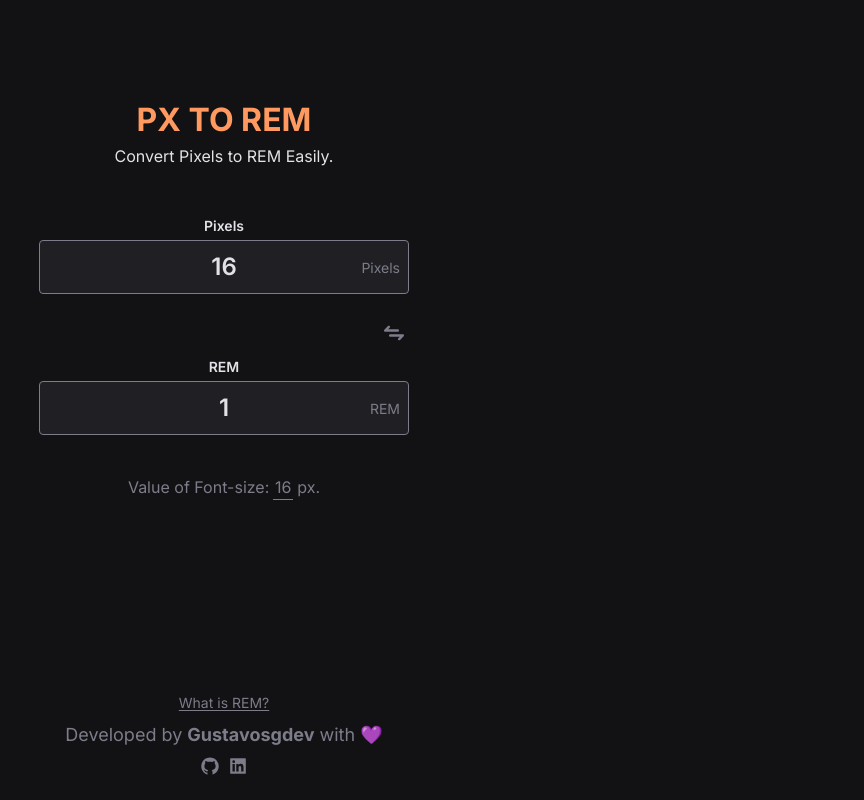
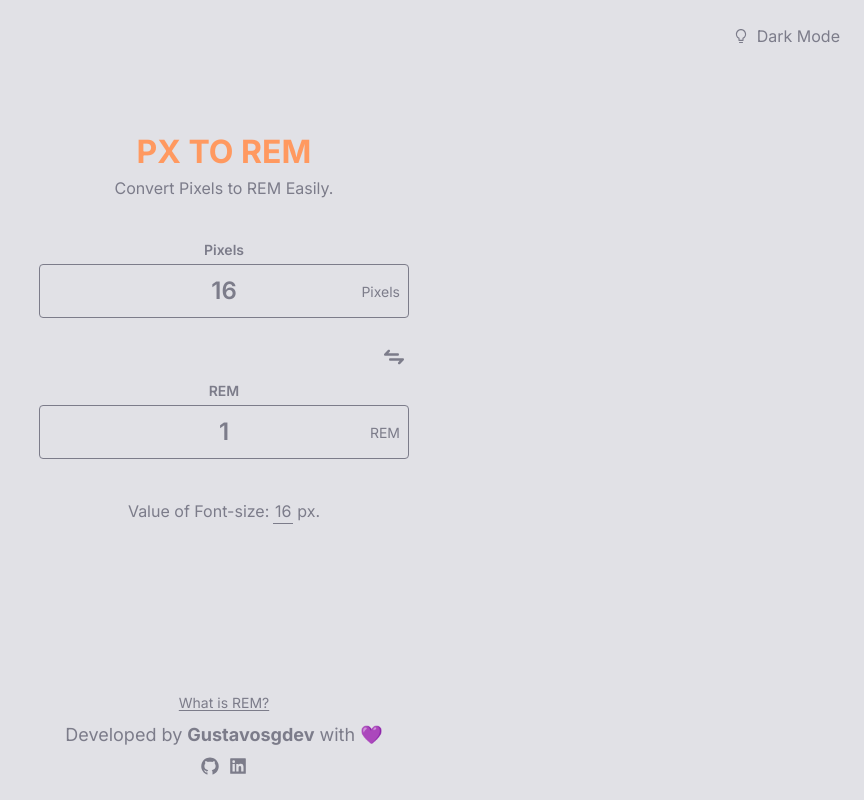
Before and after one commit to gust4br/px-to-rem, a React (Vite) app: page / in a window 1280 px wide. Shown: the whole page, without its empty margins (416-1280 px from the left). Built offline with nearby package versions, Linux system fonts and the light colour scheme.

Commit message:
feat: Light mode & Header/Footer Components

```diff
--- a/src/App.tsx
+++ b/src/App.tsx
@@ -1,7 +1,9 @@
 import { useEffect, useState } from "react";
-import { AiFillGithub, AiFillLinkedin } from "react-icons/ai";
 import { CgArrowsExchangeAlt } from "react-icons/cg";
 import { TextInput } from "./components";
+import { Footer } from "./components/Footer";
+import { Header } from "./components/Header";
+import { useTheme } from "./contexts/ThemeContext";
 
 export function App() {
   const [pixelsValue, setPixelsValue] = useState(16);
@@ -9,6 +11,7 @@ export function App() {
   const [hasChanged, setHasChanged] = useState('Pixels');
   const [remFontsize, setRemFontsize] = useState(16);
   const [remIsFirst, setRemIsFirst] = useState(false);
+  const { theme, setTheme } = useTheme();
 
   function handlePixelValueChange(value: number){
     setPixelsValue(value);
@@ -34,11 +37,8 @@ export function App() {
   }, [pixelsValue, remValue, remFontsize]);
 
   return (
-    <div className="grid grid-cols-1 grid-rows-[12fr, 3fr, 1fr] items-center justify-between w-screen h-screen">
-      <header className="flex flex-col items-center justify-end h-full">
-        <h1 className="text-orange-900 text-2xl font-bold text-center">PX TO REM</h1>
-        <p className="text-gray-100 text-sm text-center">Convert Pixels to REM Easily.</p>
-      </header>
+    <div className={`${theme} grid grid-cols-1 grid-rows-[12fr, 3fr, 1fr] items-center justify-between w-screen h-screen`}>
+      <Header />
       <main className="flex flex-col items-center justify-center">
         <div className={`flex ${remIsFirst ? 'flex-col-reverse' : 'flex-col'} gap-4 text-gray-400 w-fit`}>
           <TextInput name="Pixels" valueHandler={handlePixelValueChange} value={pixelsValue} handleChangedInput={handleChangedInput} />
@@ -66,24 +66,7 @@ export function App() {
           px.
         </label>
       </main>
-      <footer className="w-screen flex flex-col justify-end items-center gap-2 p-6 h-full">
-        <a
-        className="text-gray-400 text-xs text-center underline underline-offset-2 mt-6"
-        href="https://www.freecodecamp.org/news/what-is-rem-in-css/"
-        target="_blank"
-        >What is REM?</a>
-        <span className="text-gray-400 text-md">Developed by <a href="https://code-art.dev" target="_blank"><strong>Gustavosgdev</strong></a> with 💜</span>
-        <div className="flex gap-2 items-center text-gray-400 text-lg">
-          <a
-          href="https://github.com/gustavosgdev"
-          target="_blank"
-          className="hover:opacity-75 transition-opacity duration-150"><AiFillGithub /></a>
-          <a
-          href="https://www.linkedin.com/in/gustavo-da-silva-gomes-0b3b00194/"
-          target="_blank"
-          className="hover:opacity-75 transition-opacity duration-150"><AiFillLinkedin /></a>
-        </div>
-      </footer>
+      <Footer />
     </div>
   )
 }
--- /dev/null
+++ b/src/components/Footer/index.tsx
@@ -0,0 +1,24 @@
+import { AiFillGithub, AiFillLinkedin } from "react-icons/ai";
+
+export function Footer(){
+  return(
+    <footer className="w-screen flex flex-col justify-end items-center gap-2 p-6 h-full">
+    <a
+    className="text-gray-400 text-xs text-center underline underline-offset-2 mt-6"
+    href="https://www.freecodecamp.org/news/what-is-rem-in-css/"
+    target="_blank"
+    >What is REM?</a>
+    <span className="text-gray-400 text-md">Developed by <a href="https://code-art.dev" target="_blank"><strong>Gustavosgdev</strong></a> with 💜</span>
+    <div className="flex gap-2 items-center text-gray-400 text-lg">
+      <a
+      href="https://github.com/gustavosgdev"
+      target="_blank"
+      className="hover:opacity-75 transition-opacity duration-150"><AiFillGithub /></a>
+      <a
+      href="https://www.linkedin.com/in/gustavo-da-silva-gomes-0b3b00194/"
+      target="_blank"
+      className="hover:opacity-75 transition-opacity duration-150"><AiFillLinkedin /></a>
+    </div>
+  </footer>
+  )
+}
--- /dev/null
+++ b/src/components/Header/index.tsx
@@ -0,0 +1,31 @@
+import { useEffect } from "react";
+import { AiFillBulb, AiOutlineBulb } from "react-icons/ai";
+import { useTheme } from "../../contexts/ThemeContext";
+
+export function Header(){
+  const { theme, setTheme } = useTheme();
+
+  function handleChangeTheme(){
+    theme === 'dark' ? setTheme('light') : setTheme('dark');
+  }
+
+  return(
+    <header className="flex flex-col items-center justify-between h-full">
+      <div className="flex items-center w-full justify-end pr-6 pt-6">
+        <button
+        className="
+        text-gray-400
+        flex items-center
+        gap-2"
+        onClick={() => handleChangeTheme()}
+        >
+          { theme === 'dark' ? <><AiFillBulb />Light Mode</> : <><AiOutlineBulb /> Dark Mode</>}
+        </button>
+      </div>
+      <div>
+        <h1 className="text-orange-900 text-2xl font-bold text-center">PX TO REM</h1>
+        <p className="dark:text-gray-100 text-gray-400 text-sm text-center">Convert Pixels to REM Easily.</p>
+      </div>
+  </header>
+  )
+}
--- a/src/components/TextInput/index.tsx
+++ b/src/components/TextInput/index.tsx
@@ -32,12 +32,15 @@ export function TextInput({ name, valueHandler, value, handleChangedInput } : Te
       setInputNumber(value);
   }, [value]);
   return(
-    <div className="flex items-center flex-col gap-1 text-gray-100 font-semibold text-xs group">
+    <div className="flex items-center flex-col gap-1 dark:text-gray-100 text-gray-400 font-semibold text-xs group">
       <span>{name}</span>
-      <label className="flex items-center justify-between bg-gray-800 p-2 relative rounded-[4px] border border-gray-400 focus-within:bg-gray-900 " htmlFor={name}>
+      <label tabIndex={0} className="flex items-center justify-between dark:bg-gray-800 bg-gray-100 p-2 relative rounded-[4px] border border-gray-400
+      dark:focus-within:bg-gray-900
+      focus-within:bg-gray-500
+      " htmlFor={name}>
         <input
         type="number"
-        className="bg-transparent outline-none text-gray-100 text-xl text-center"
+        className="bg-transparent outline-none dark:text-gray-100 text-gray-400 text-xl text-center"
         id={name}
         value={inputNumber}
         onChange={(e) => {handleTextChange(e)}}
@@ -49,7 +52,8 @@ export function TextInput({ name, valueHandler, value, handleChangedInput } : Te
         className="
         absolute right-0 opacity-0
         group-hover:opacity-100 transition-opacity duration-500
-        hover:bg-gray-900
+        dark:hover:bg-gray-900
+        hover:bg-gray-600
         p-3
         rounded-[4px]"
         >
--- /dev/null
+++ b/src/contexts/ThemeContext.tsx
@@ -0,0 +1,41 @@
+import { createContext, ReactNode, useContext, useEffect, useState } from "react";
+
+interface ThemeProviderProps {
+  children: ReactNode
+}
+
+interface ThemeContext{
+  theme: string,
+  setTheme: (value: string) => void;
+}
+
+const ThemeContext = createContext({} as ThemeContext);
+
+export function ThemeProvider({children}: ThemeProviderProps){
+  const [theme, setTheme] = useState('');
+
+  useEffect(() => {
+    if(localStorage.getItem('theme')){
+      setTheme(String(localStorage.getItem('theme')));
+    }else {
+      localStorage.setItem('theme', 'dark');
+    }
+  }, []);
+
+  useEffect(() => {
+    localStorage.setItem('theme', theme);
+  }, [theme]);
+
+  return(
+    <ThemeContext.Provider value={{theme, setTheme}}>
+      {children}
+    </ThemeContext.Provider>
+  )
+}
+
+export function useTheme(){
+  const context = useContext(ThemeContext);
+  const { theme, setTheme} = context;
+
+  return { theme, setTheme}
+}
--- a/src/main.tsx
+++ b/src/main.tsx
@@ -2,11 +2,14 @@ import React from 'react';
 import ReactDOM from 'react-dom/client';
 import { Toaster } from 'react-hot-toast';
 import { App } from './App';
+import { ThemeProvider } from './contexts/ThemeContext';
 import './styles/global.css';
 
 ReactDOM.createRoot(document.getElementById('root') as HTMLElement).render(
   <React.StrictMode>
-    <Toaster position="top-right"/>
-    <App />
+    <ThemeProvider>
+      <Toaster position="top-right"/>
+      <App />
+    </ThemeProvider>
   </React.StrictMode>
 )
--- a/src/styles/global.css
+++ b/src/styles/global.css
@@ -3,6 +3,9 @@
 @tailwind utilities;
 
 body{
+  background-color: #e1e1e6;
+}
+body .dark{
   background-color: #121214;
 }
 
--- a/tailwind.config.cjs
+++ b/tailwind.config.cjs
@@ -1,5 +1,6 @@
 /** @type {import('tailwindcss').Config} */
 module.exports = {
+  darkMode: 'class',
   content: [
     "./index.html",
     "./src/**/*.{js,ts,jsx,tsx}",
@@ -23,6 +24,8 @@ module.exports = {
         gray: {
           900: '#121214',
           800: '#202024',
+          600: '#B4B4B4',
+          500: '#D2D2D2',
           400: '#7c7c8a',
           200: '#c4c4cc',
           100: '#e1e1e6',
```
Also changed, not shown: 1 other file (tests, documents, lock files or other folders).
